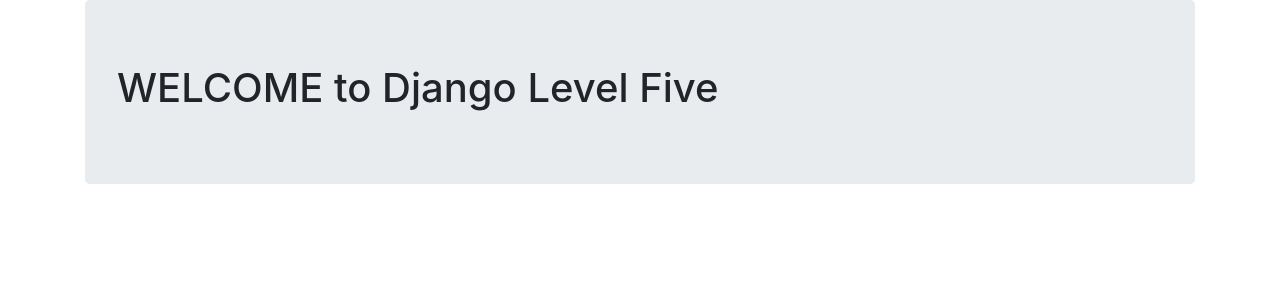
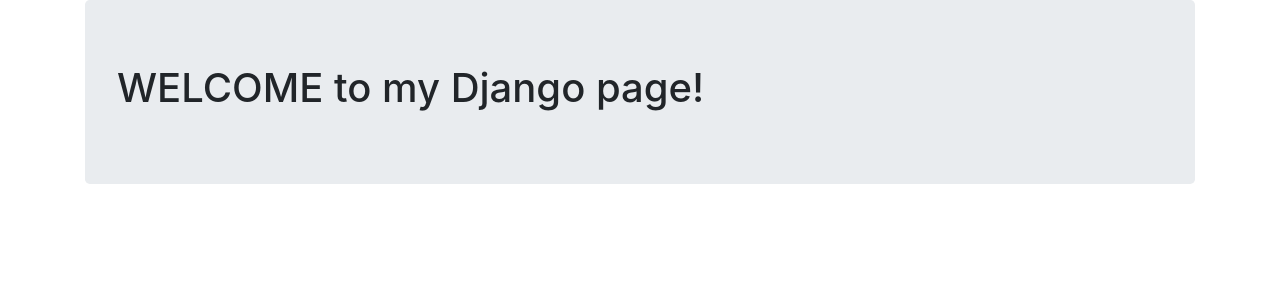
Before and after one commit to Edhotmetal/Django-Project, a Django app: page / in a window 1280 px wide. Shown: the part 56-356 px from the top of the page. Run offline with Django 3.2, Linux system fonts and the light colour scheme; some libraries are stand-ins or nearby versions.

Commit message:
Add files via upload

```diff
--- a/learning_users/templates/basic_app/index.html
+++ b/learning_users/templates/basic_app/index.html
@@ -2,7 +2,7 @@
 {% block body_block %}
 
 <div class="jumbotron">
-	<h1>WELCOME to Django Level Five</h1>
+	<h1>WELCOME to my Django page!</h1>
 </div>
 
 {% endblock %}
```
